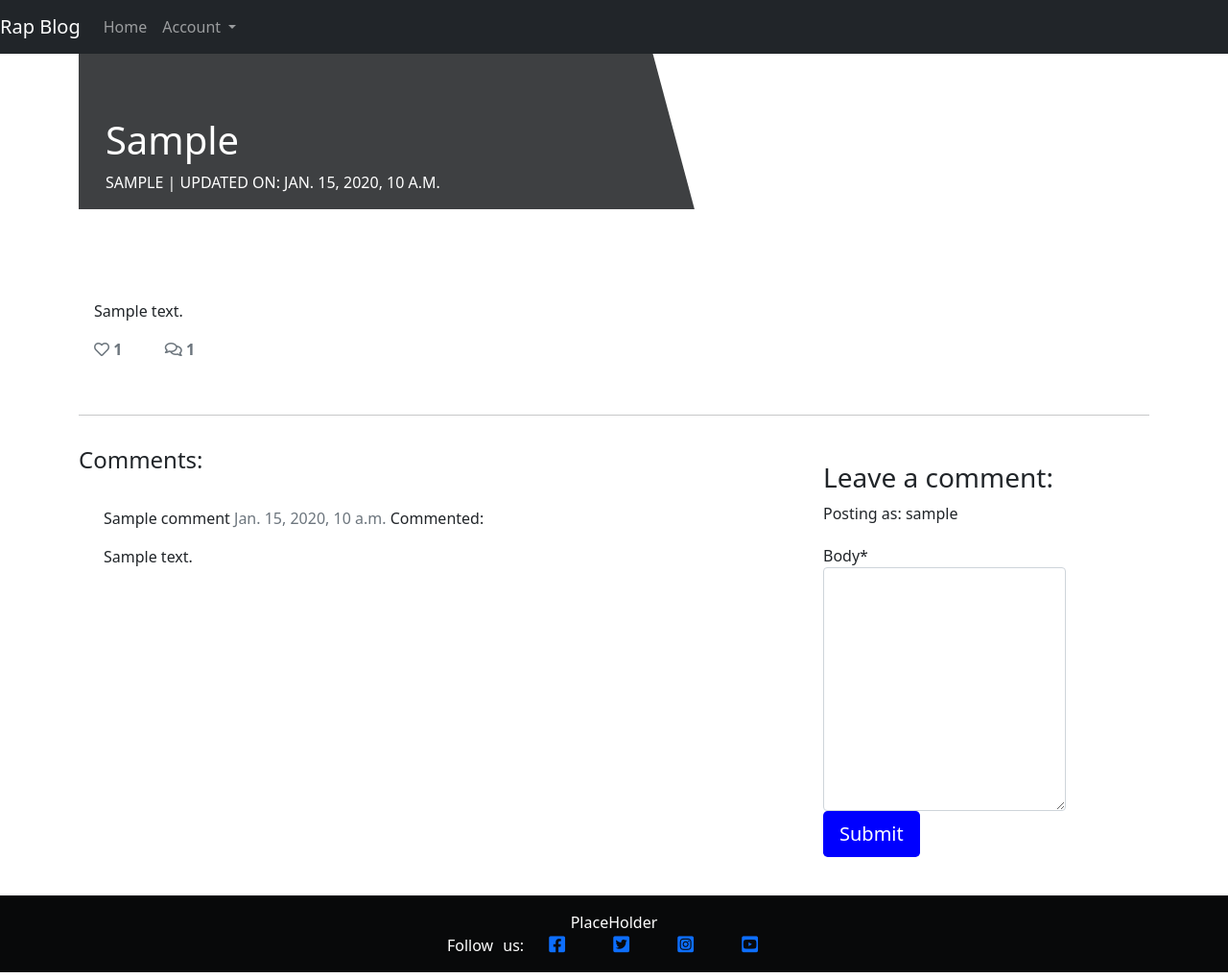
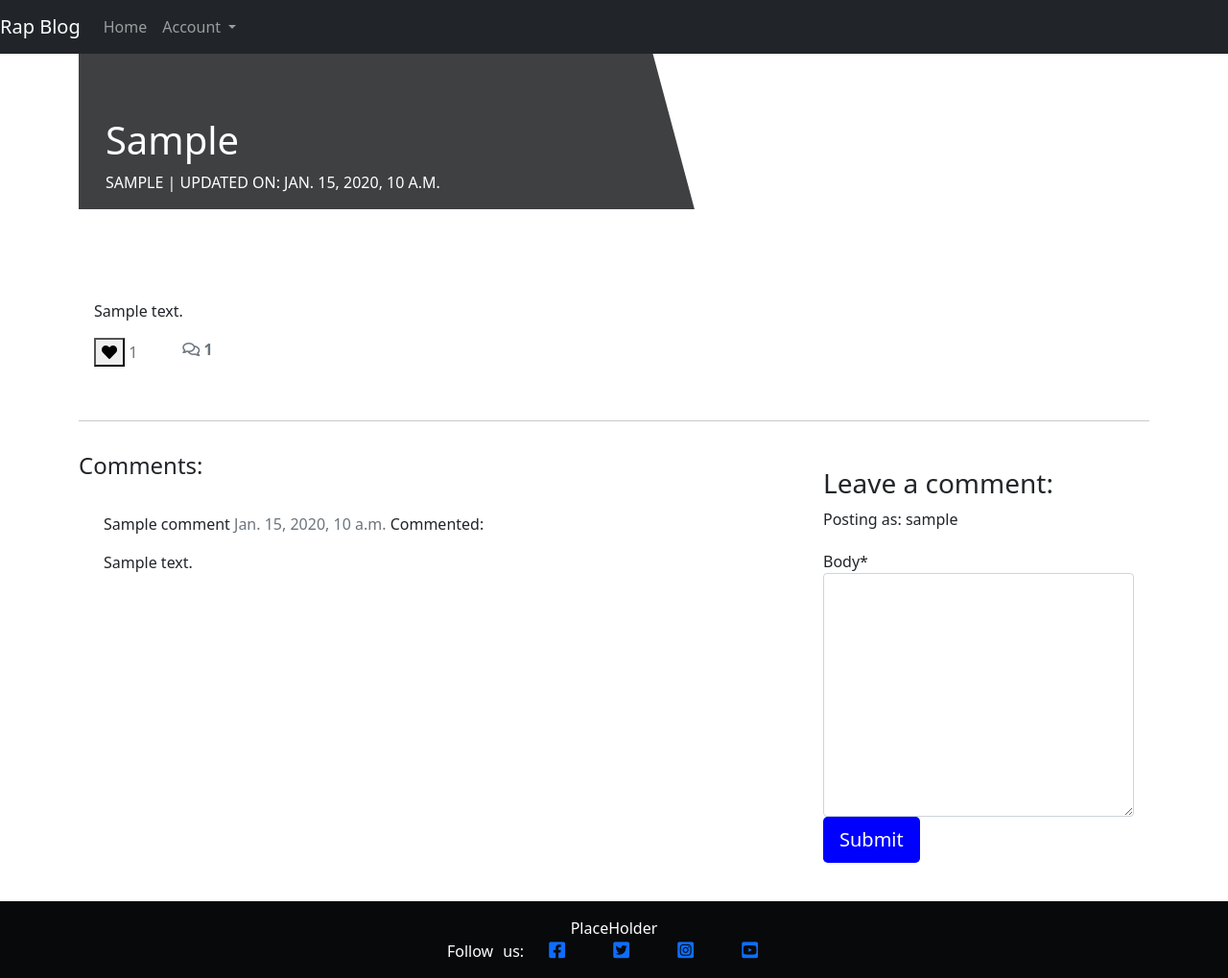
Before and after one commit to andreasarreqi/blog, a Django app: a page that uses templates/post_detail.html in a window 1280 px wide. Shown: the whole page at 96% size. Run offline with Django 3.2, Linux system fonts and the light colour scheme; a user stored in the database is signed in; tables that the repository leaves empty hold one stand-in row (values such as "Sample post"); some libraries are stand-ins or nearby versions.

Commit message:
Adding likes views to the project

```diff
--- a/blog/urls.py
+++ b/blog/urls.py
@@ -3,6 +3,7 @@ from django.urls import path
 
 
 urlpatterns = [
-    path("", views.MusicianList.as_view(), name="home"),
+    path('', views.MusicianList.as_view(), name="home"),
     path('<slug:slug>/', views.PostDetail.as_view(), name='post_detail'),
+    path('like/<slug:slug>', views.PostLike.as_view(), name='post_like'),
 ]
--- a/blog/views.py
+++ b/blog/views.py
@@ -1,6 +1,7 @@
-from django.shortcuts import render, get_object_or_404
+from django.shortcuts import render, get_object_or_404, reverse
 from django.views import generic, View
-from .models import Musician
+from django.http import HttpResponseRedirect
+from .models import Musician, Comment
 from .forms import CommentForm
 
 
@@ -69,3 +70,17 @@ class PostDetail(View):
                 "liked": liked
             },
         )
+
+
+class PostLike(View):
+    """
+    PostLike view  renders blog page likes
+    """
+    def post(self, request, slug, *args, **kwargs):
+        musician = get_object_or_404(Musician, slug=slug)
+        if musician.likes.filter(id=request.user.id).exists():
+            musician.likes.remove(request.user)
+        else:
+            musician.likes.add(request.user)
+
+        return HttpResponseRedirect(reverse('post_detail', args=[slug]))
--- a/static/css/style.css
+++ b/static/css/style.css
@@ -36,12 +36,6 @@ body {
 }
 
 /*--------------------------- Card Styling */
-.card-body {
-    height: 30%;
-    width: 50%;
-    width: 80%;
-}
-
 .card {
     border: none;
     background-color: transparent;
--- a/templates/post_detail.html
+++ b/templates/post_detail.html
@@ -11,7 +11,8 @@
             </div>
             <div class="d-none d-md-block col-md-6 masthead-image">
                 {% if "placeholder" in musician.artist_image.url %}
-                <img src="https://res.cloudinary.com/duyhhodva/image/upload/v1683303092/9d7a0084-0acf-460a-ad16-3e721a74268e659a0540510965ede1_68537198_10103415571025198_6256496714262249472_o_yghpne.jpg" width="60%">
+                <img src="https://res.cloudinary.com/duyhhodva/image/upload/v1683303092/9d7a0084-0acf-460a-ad16-3e721a74268e659a0540510965ede1_68537198_10103415571025198_6256496714262249472_o_yghpne.jpg"
+                    width="60%">
                 {% else %}
                 <img src=" {{ musician.artist_image.url }}" width="100%">
                 {% endif %}
@@ -30,7 +31,24 @@
                 <div class="row">
 
                     <div class="col-1">
-                        <strong class="text-secondary"><i class="far fa-heart"></i> {{ musician.number_of_likes }} </strong>
+                        <strong>
+                            {% if user.is_authenticated %}
+                            <form class="d-inline" action="{% url 'post_like' musician.slug %}" method="POST">
+                                {% csrf_token %}
+                                {% if liked %}
+                                <button type="submit" name="blogpost_id" value="{{musician.slug}}" class="btn-like"><i
+                                        class="fas fa-heart"></i></button>
+                                {% else %}
+                                <button type="submit" name="blogpost_id" value="{{musician.slug}}" class="btn-like"><i
+                                        class="far fa-heart"></i></button>
+                                {% endif %}
+                            </form>
+                            {% else %}
+                            <span class="text-secondary"><i class="far fa-heart"></i></span>
+                            {% endif %}
+                            <!-- The number of likes goes before the closing strong tag -->
+                            <span class="text-secondary">{{ musician.number_of_likes }} </span>
+                        </strong>
                     </div>
                     <div class="col-1">
                         {% with comments.count as total_comments %}
```
